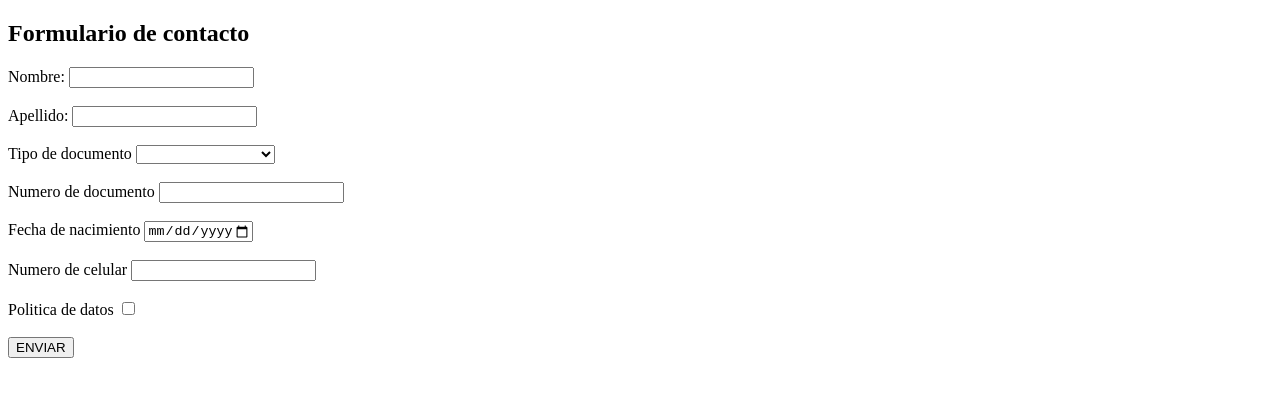
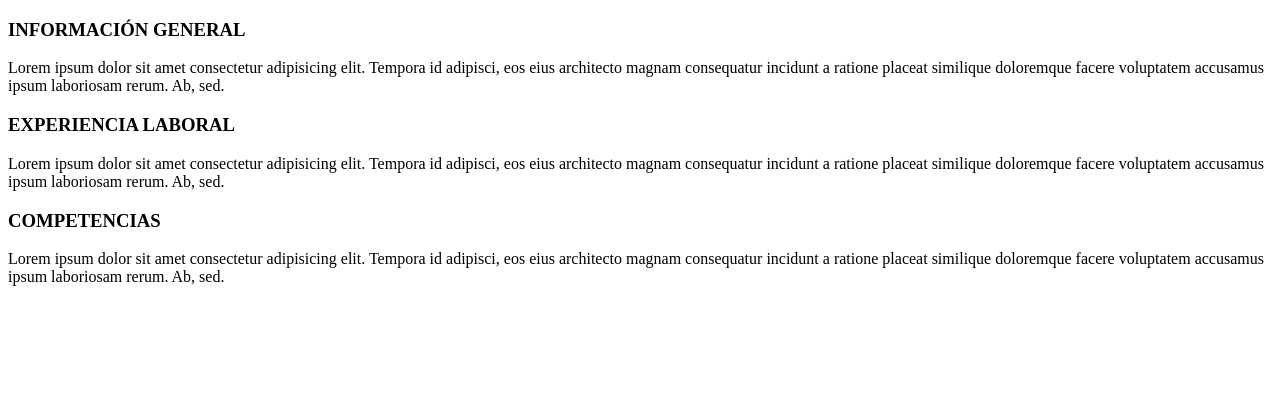
Before and after one commit to dayvidx2/Formulario, a plain HTML site: page index.html in a window 1280 px wide. Drawn offline with Linux system fonts and the light colour scheme.

Commit message:
Creacion de archivo index.html

```diff
--- a/index.html
+++ b/index.html
@@ -1,43 +1,29 @@
 <!DOCTYPE html>
-<html lang="en">
+<html lang="es">
 <head>
     <meta charset="UTF-8">
     <meta name="viewport" content="width=device-width, initial-scale=1.0">
-    <title>Formulario</title>
-    <h2>Formulario de contacto</h2>
-    <form>
-        <label for="name">Nombre:</label>
-       <input type="text" id="name" pattern="[A-Za-z]" name="user_name" required/><br><br>
-
-        <label for="apellido">Apellido:</label>
-        <input type="text" id="apellido" pattern="[A-Za-z]" name="user_apellido" required/> <br><br>
-
-        <label for="tipo">Tipo de documento</label>
-        <select for="text" id="tipo" required>
-            <option value="null"></option>
-            <option value="CC">cedula</option>
-            <option value="TI">Tarjeta de identidad</option>
-            <option value="PA">Pasaporte</option>
-        </select><br><br>
-
-        <label for="numero">Numero de documento</label>
-        <input type="number" id="numero" pattern="[0-9]+" name="user_numero" required/><br><br>
-
-        <label for="fecha">Fecha de nacimiento</label>
-        <input type="date" max="2025-12-31" id="fecha" name="user_fecha" required/><br><br>
-
-        <label for="celular">Numero de celular</label>
-        <input type="number" id="celular" pattern="[0-9]+" name="user_celular" required/><br><br>
-
-        <label for="check">Politica de datos</label>
-        <input type="checkbox" id="check" name="user_check" required/><br><br>
-
-        <input type="button" id="buton" value="ENVIAR">
-
-
-    </form>
+    <title>HOJA DE VIDA</title>
 </head>
 <body>
+    <section>
+        <article>
+            <h1>INFORMACIÓN GENERAL</h1>
+            <p>Lorem ipsum dolor sit amet consectetur adipisicing elit. Tempora id adipisci, eos eius architecto magnam consequatur incidunt a ratione placeat similique doloremque facere voluptatem accusamus ipsum laboriosam rerum. Ab, sed.</p>
+        </article>
+
+        <article>
+            <h1>EXPERIENCIA LABORAL</h1>
+            <p>Lorem ipsum dolor sit amet consectetur adipisicing elit. Tempora id adipisci, eos eius architecto magnam consequatur incidunt a ratione placeat similique doloremque facere voluptatem accusamus ipsum laboriosam rerum. Ab, sed.</p>
+        </article>
+
+        <article>
+            <h1>COMPETENCIAS</h1>
+            <p>Lorem ipsum dolor sit amet consectetur adipisicing elit. Tempora id adipisci, eos eius architecto magnam consequatur incidunt a ratione placeat similique doloremque facere voluptatem accusamus ipsum laboriosam rerum. Ab, sed.</p>
+        </article>
+
+    </section>
+
 
 </body>
 </html>
```
